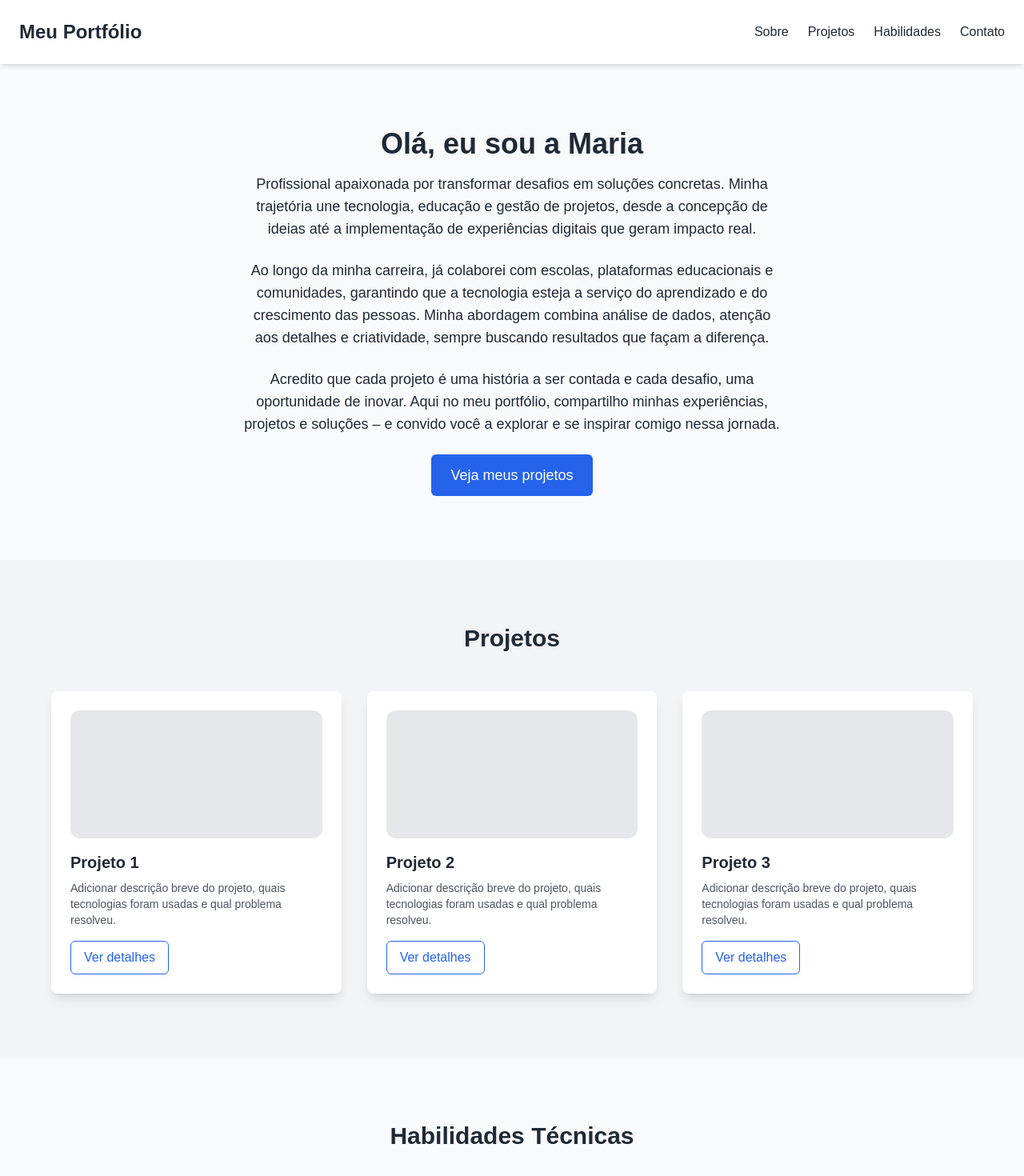
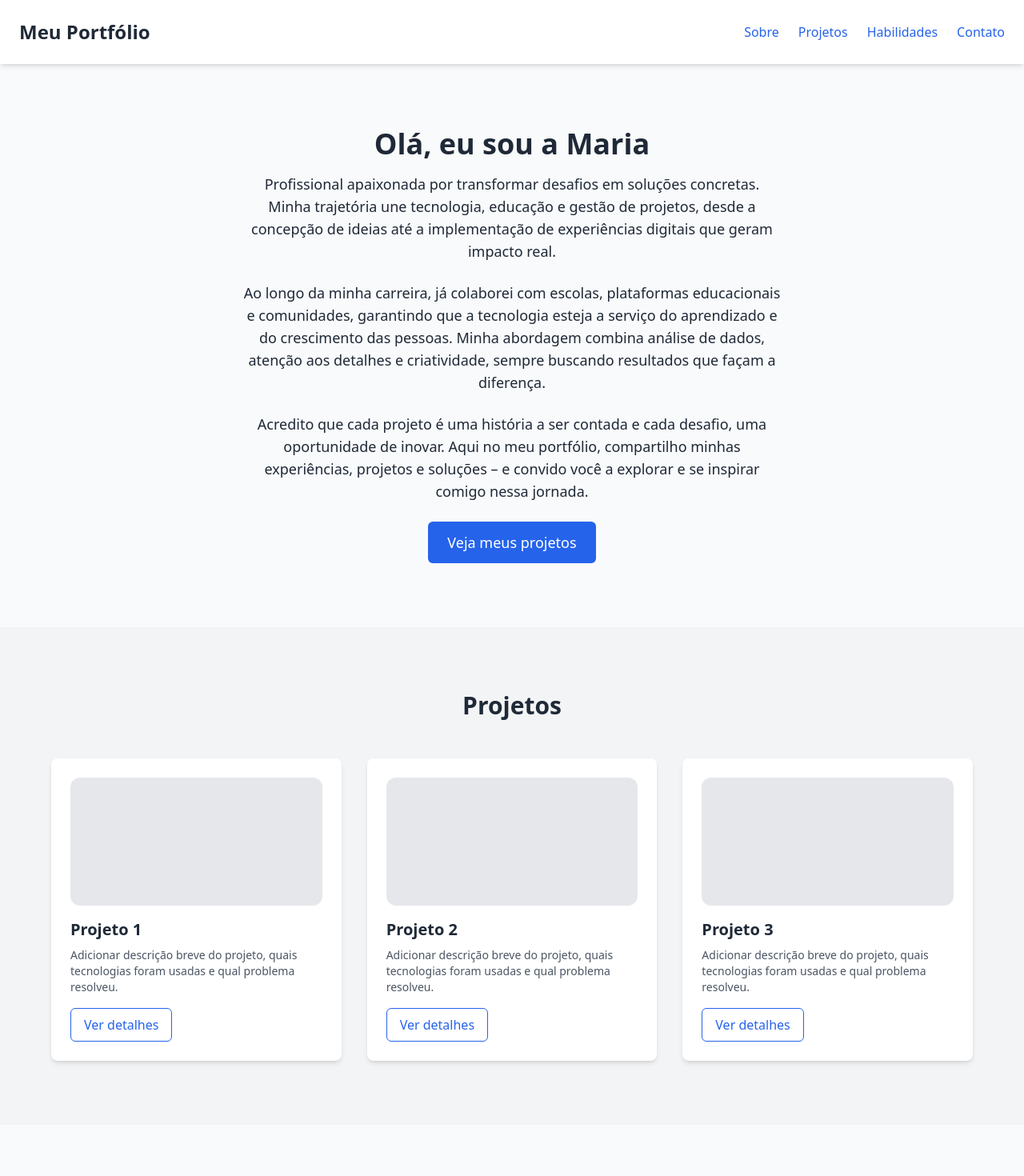
Before and after one commit to magepasaro/portfolio, a React (Vite) app: page / in a window 1280 px wide. Shown: the top 1470 px of the page at 80% size. Built offline with nearby package versions, Linux system fonts and the light colour scheme.

Commit message:
Update index.css

```diff
--- a/src/index.css
+++ b/src/index.css
@@ -1,8 +1,71 @@
+/* Tailwind base */
 @tailwind base;
 @tailwind components;
 @tailwind utilities;
 
-/* Adicionar estilos customizados abaixo */
+/* Customizações gerais */
 body {
-  font-family: sans-serif;
+  @apply bg-gray-50 text-gray-800 font-sans;
+  margin: 0;
+  padding: 0;
 }
+
+/* Links */
+a {
+  @apply text-blue-600 hover:underline transition;
+}
+
+/* Header */
+header {
+  @apply bg-white shadow-md;
+}
+
+/* Section padding padrão */
+section {
+  @apply py-20 px-6;
+}
+
+/* Habilidades */
+span {
+  @apply bg-blue-100 text-blue-800 px-4 py-2 rounded-full text-sm font-medium;
+}
+
+/* Cards */
+div.bg-white.rounded-lg {
+  @apply shadow-md transition hover:shadow-xl;
+}
+
+/* Botões */
+button {
+  @apply px-4 py-2 rounded-md font-medium transition;
+}
+
+button.bg-blue-600 {
+  @apply text-white hover:bg-blue-700;
+}
+
+button.border.border-blue-600 {
+  @apply text-blue-600 hover:bg-blue-50;
+}
+
+/* Footer */
+footer {
+  @apply bg-white text-center py-6 mt-10 shadow-inner text-sm text-gray-500;
+}
+
+/* Responsividade adicional para títulos */
+h1, h2, h3 {
+  @apply font-bold;
+}
+
+h1 {
+  @apply text-2xl md:text-3xl lg:text-4xl;
+}
+
+h2 {
+  @apply text-xl md:text-2xl lg:text-3xl;
+}
+
+h3 {
+  @apply text-lg md:text-xl lg:text-xl;
+}
```
